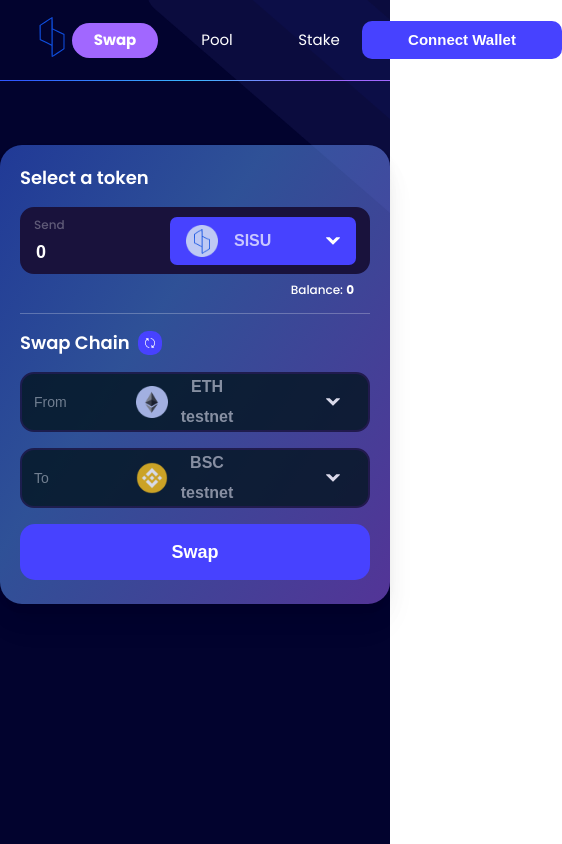
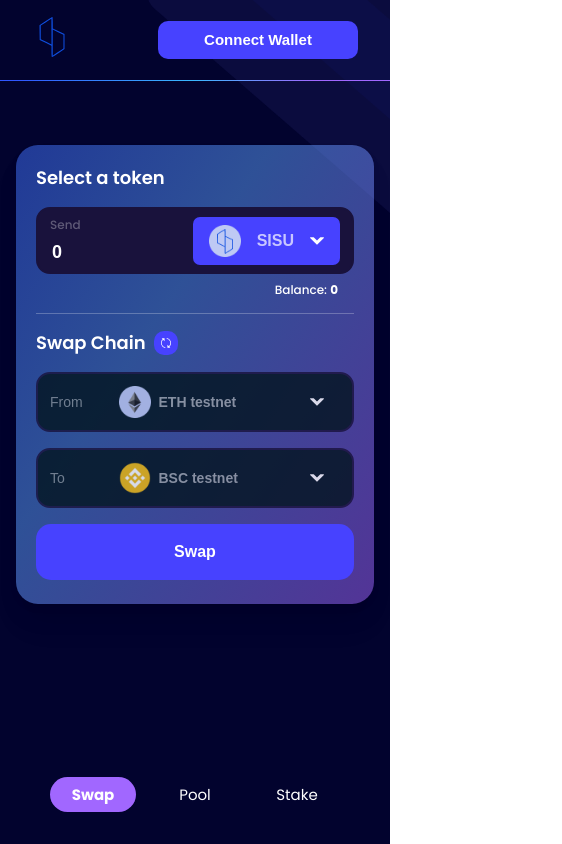
Before and after one commit to pairswap/pairswap-frontend, a Next.js app: page / in a window 390 px wide. Shown: the whole page, 562 px wide, since content can reach past the window. Built offline with nearby package versions, Linux system fonts and the light colour scheme.

Commit message:
feat: responsive

```diff
--- a/styles/global.css
+++ b/styles/global.css
@@ -70,6 +70,16 @@
   column-gap: 1rem;
 }
 
+@media (max-width: 1024px) {
+  .nav {
+    position: fixed;
+    bottom: 0;
+    left: 0;
+    right: 0;
+    margin-bottom: 2rem;
+  }
+}
+
 .nav__link {
   width: 86px;
   height: 35px;
@@ -118,25 +128,35 @@
 
 .balance {
   height: 100%;
-  min-width: 177px;
+  min-width: 150px;
   display: flex;
   justify-content: center;
   align-items: center;
   font-weight: 600;
-  font-size: 15px;
+  font-size: 14px;
   line-height: 22px;
   background: linear-gradient(92.6deg, #4742FF -39.33%, rgba(71, 66, 255, 0) 89.46%);
   color: #ffffff;
 }
 
+@media (max-width: 480px) {
+  .balance {
+    display: none;
+  }
+
+  .profile__divider {
+    display: none;
+  }
+}
+
 .account {
   height: 100%;
-  min-width: 177px;
+  min-width: 150px;
   display: flex;
   justify-content: center;
   align-items: center;
   font-weight: 700;
-  font-size: 15px;
+  font-size: 14px;
   line-height: 22px;
   color: #FFFFFF;
 }
@@ -149,7 +169,7 @@
 }
 
 .card {
-  margin-top: 4rem;
+  margin: 4rem 1rem 0;
   padding: 0.75rem 1.25rem 1.5rem;
   border-radius: 22px;
   background: linear-gradient(123.31deg, rgba(48, 87, 254, 0.5) -20.75%, rgba(91, 158, 255, 0.5) 38.69%, rgba(161, 103, 255, 0.5) 98.13%);
@@ -211,12 +231,12 @@
   display: flex;
   justify-content: space-between;
   align-items: center;
+  column-gap: 1rem;
   border-radius: 7px;
   background: #4742ff;
 }
 
 .select-token__token {
-  width: 140px;
   display: flex;
   align-items: center;
   column-gap: 1rem;
@@ -317,10 +337,23 @@
 }
 
 .select-chain__text {
-  font-weight: 600; font-size: 16px; line-height: 30px;
+  font-weight: 600;
+  font-size: 16px;
+  line-height: 30px;
   opacity: 0.6;
   color: #ffffff;
 }
+
+@media (max-width: 640px){
+  .select-chain__chain {
+    flex: 2;
+  }
+
+  .select-chain__text {
+    font-size: 14px;
+  }
+}
+
 
 .select-dropdown-icon {
   padding-right: 1rem;
@@ -337,11 +370,11 @@
   justify-content: center;
   align-items: center;
   font-weight: 700;
-  font-size: 18px;
+  font-size: 16px;
   line-height: 34px;
   border-radius: 15px;
   background: #4742ff;
-  color: #FFFFFF;
+  color: #ffffff;
   border: none;
   outline: none;
 }
@@ -379,7 +412,7 @@
 }
 
 .modal {
-  margin-top: 6rem;
+  margin: 6rem 1rem 0;
   position: relative;
   z-index: 20;
   width: 400px;
@@ -484,6 +517,12 @@
   outline: none;
 }
 
+@media (max-width: 480px) {
+  .search__input {
+    font-size: 14px;
+  }
+}
+
 .search__icon {
   width: 16px;
   height: 16px;
```
